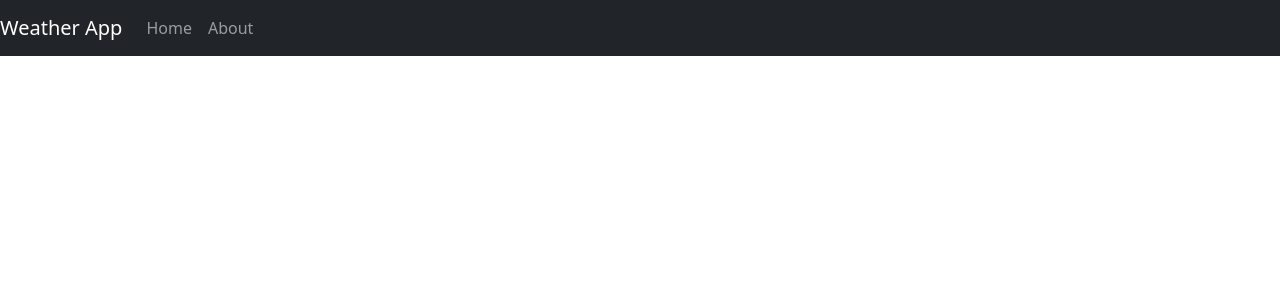
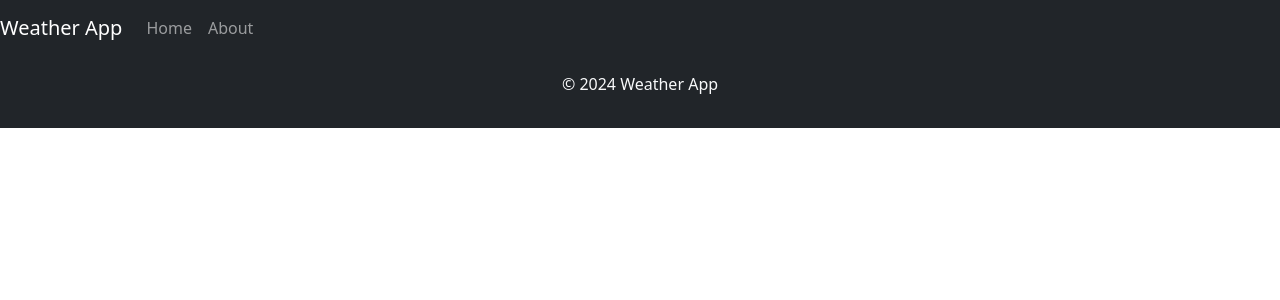
Before and after one commit to Wide97/meteoweb, a React (Create React App) app: page / in a window 1280 px wide. Shown: the top 300 px of the page. Built offline with nearby package versions, Linux system fonts and the light colour scheme.

Commit message:
Add Footer

```diff
--- a/src/App.css
+++ b/src/App.css
@@ -1,38 +1,5 @@
-.App {
-  text-align: center;
+
+footer {
+  background-color: #343a40;
+  color: #fff;
 }
-
-.App-logo {
-  height: 40vmin;
-  pointer-events: none;
-}
-
-@media (prefers-reduced-motion: no-preference) {
-  .App-logo {
-    animation: App-logo-spin infinite 20s linear;
-  }
-}
-
-.App-header {
-  background-color: #282c34;
-  min-height: 100vh;
-  display: flex;
-  flex-direction: column;
-  align-items: center;
-  justify-content: center;
-  font-size: calc(10px + 2vmin);
-  color: white;
-}
-
-.App-link {
-  color: #61dafb;
-}
-
-@keyframes App-logo-spin {
-  from {
-    transform: rotate(0deg);
-  }
-  to {
-    transform: rotate(360deg);
-  }
-}
--- a/src/App.js
+++ b/src/App.js
@@ -1,6 +1,7 @@
 import "bootstrap/dist/css/bootstrap.min.css";
 import "./App.css";
 import Navbar from "./components/navbar";
+import Footer from "./components/footer";
 
 function App() {
   return (
@@ -9,7 +10,9 @@
         <Navbar />
       </header>
       <main></main>
-      <footer></footer>
+      <footer>
+        <Footer/>
+      </footer>
     </>
   );
 }
--- /dev/null
+++ b/src/components/footer.jsx
@@ -0,0 +1,16 @@
+import React from 'react';
+import { Container, Row, Col } from 'react-bootstrap';
+
+const Footer = () => (
+  <footer className="bg-dark text-light py-3">
+    <Container>
+      <Row>
+        <Col className="text-center">
+          <p>© 2024 Weather App</p>
+        </Col>
+      </Row>
+    </Container>
+  </footer>
+);
+
+export default Footer;
```
